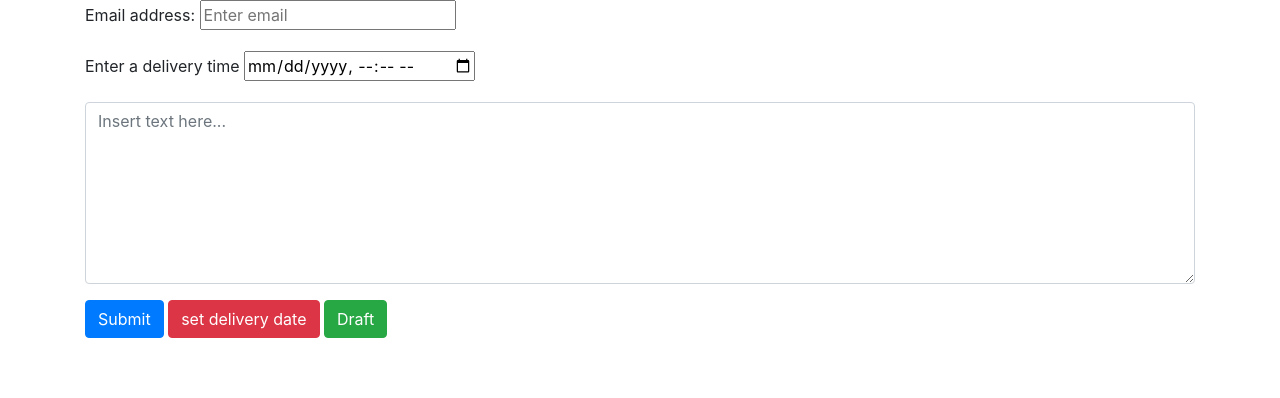
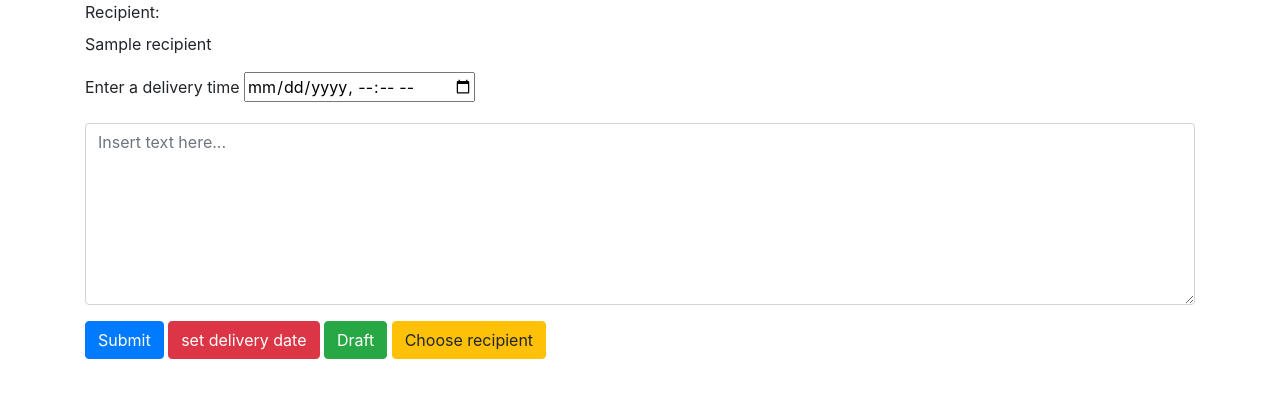
Before and after one commit to pacant/message-in-a-bottle, a Flask app: template monolith/templates/send_message.html in a window 1280 px wide. Shown: the top 398 px of the page. Run offline with Flask 2, Linux system fonts and the light colour scheme; the template is opened without the code that fills it: most values are stand-ins (such as "Sample title", 1, 10 or a date in 2020); some libraries are stand-ins or nearby versions.

Commit message:
merged with send-message

```diff
--- a/monolith/templates/send_message.html
+++ b/monolith/templates/send_message.html
@@ -22,8 +22,8 @@
 
   <form action='/message/send' method='POST'>
     <div class="form-group ">
-        <label for="email">Email address:</label>
-        <input name="receiver" placeholder="Enter email" id="receiver">
+        <label for="email">Recipient: </label>
+        <p name="recipient">{{recipient}}</p>
     </div>
 
     <div class="form-group ">
@@ -41,6 +41,7 @@ pattern="[0-9]{4}-[0-9]{2}-[0-9]{2}T[0-9]{2}:[0-9]{2}">
         <button type="Submit" value = "submit" class="btn btn-primary">Submit</button>
         <button type="button" class="btn btn-danger">set delivery date</button>
         <button type="button" class="btn btn-success">Draft</button>
+        <a href="/message/recipients" class="btn btn-warning">Choose recipient</a>
 
 
   </form>
--- a/monolith/views/messages.py
+++ b/monolith/views/messages.py
@@ -18,7 +18,7 @@ def sendMessage():
             message = {
                 "text":data['text'],
                 "id_sender":current_user.id,
-                "receiver":data['receiver']
+                "receiver":request.form.get("recipient")
             }
             result = send_message.apply_async((message,), eta = date)
             return render_template("send_message.html", message_ok = True)
@@ -36,5 +36,5 @@ def chooseRecipient():
         recipients = db.session.query(User).filter(User.email != email)
         return render_template("recipients.html", recipients=recipients)
     if request.method == "POST":
-        recipient = request.form.get("select1")
-        return render_template("send-message.html", recipient=recipient)
+        recipient = request.form.get("recipient")
+        return render_template("send_message.html", recipient=recipient)
```
